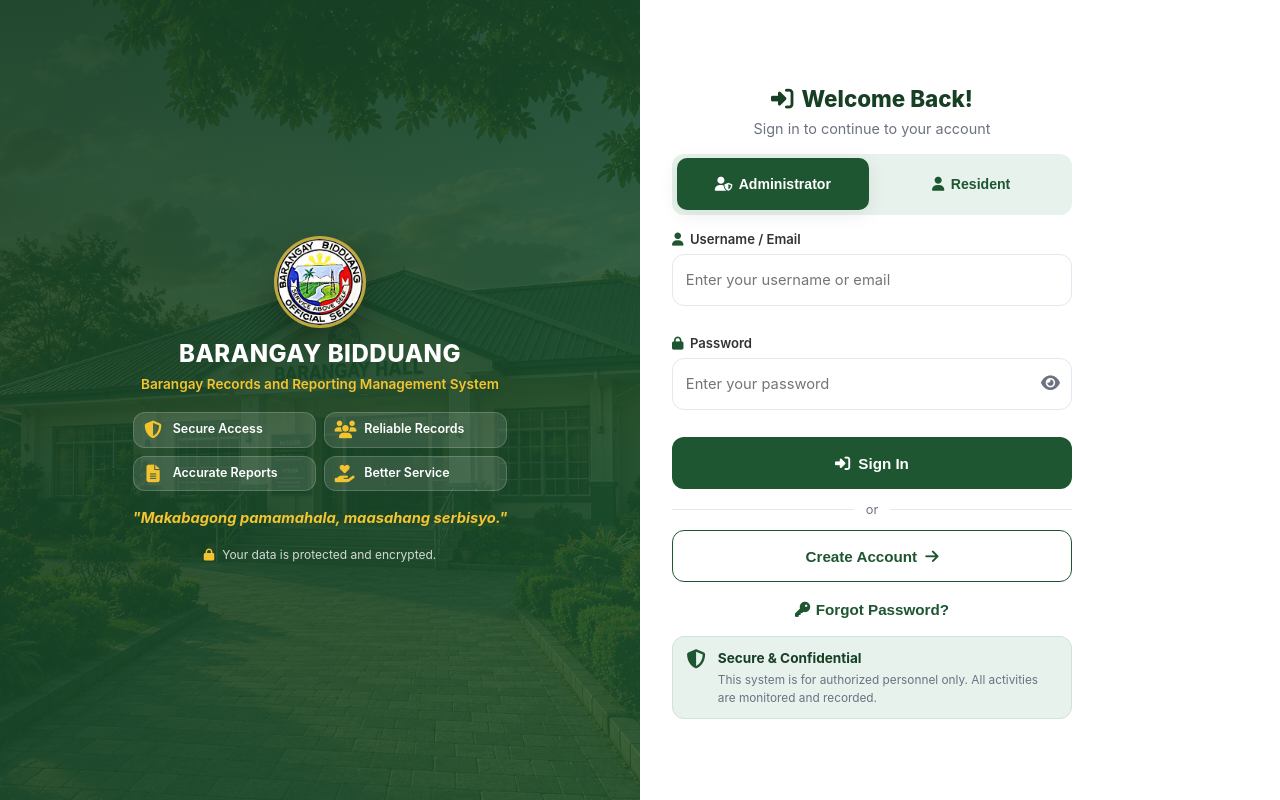
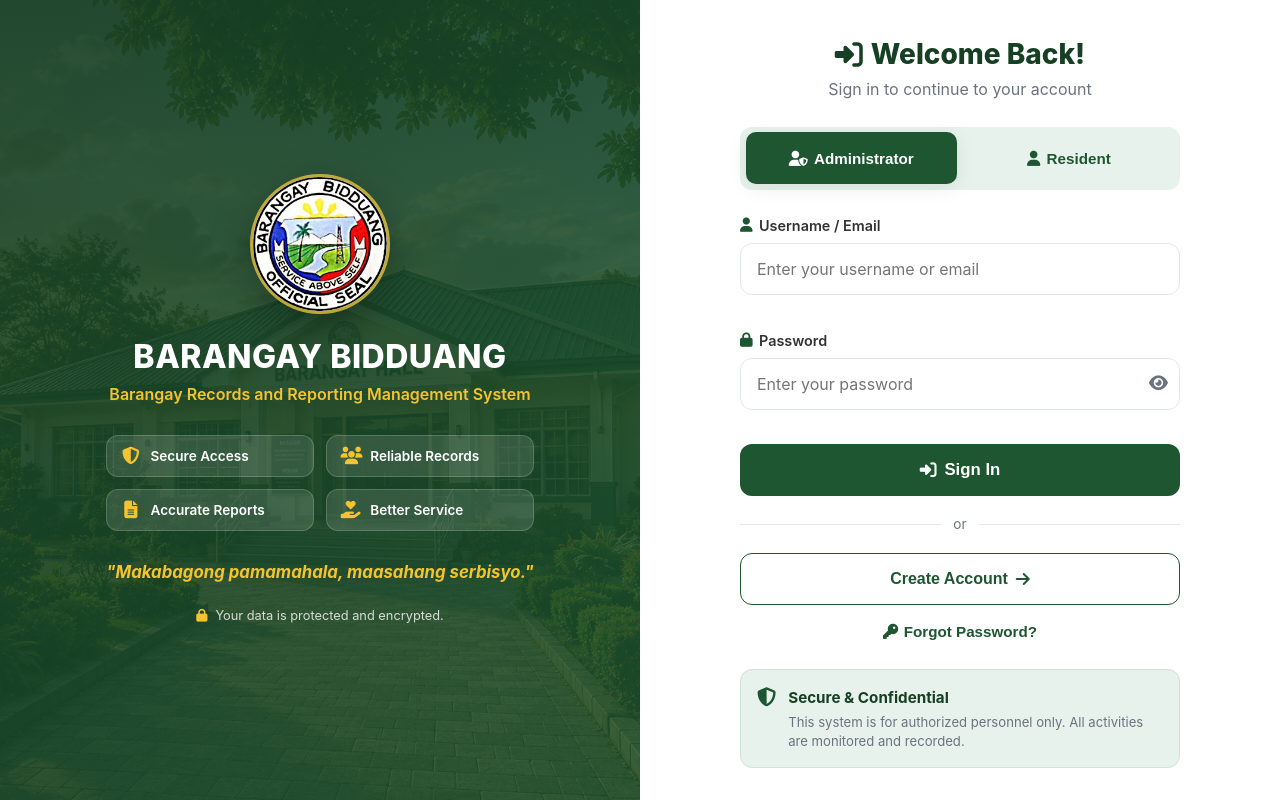
Before and after one commit to Jeford1005/Barangay_System1, a PHP site: page /login.php in a window 1280 px wide. Run offline with PHP 8.4, Linux system fonts and the light colour scheme; data that the repository does not hold is empty; some libraries are stand-ins or nearby versions.

Commit message:
Revert desktop compact-login CSS (back to original spacing)

```diff
--- a/assets/css/login.css
+++ b/assets/css/login.css
@@ -377,38 +377,6 @@ body {
 .pw-strength li i { color: var(--primary); }
 .pw-strength li.met i { color: #16A34A; }
 
-/* ===== Desktop / Laptop: compact form (no scroll) ===== */
-@media (min-width: 1025px) {
-    .auth-left { padding: 1.5rem 2rem; }
-    .auth-right { padding: 1.25rem 2rem; align-items: flex-start; }
-    .brand-content { max-width: 380px; }
-    .seal-circle { width: 92px; height: 92px; margin-bottom: .75rem; }
-    .brand-content h1 { font-size: 1.5rem; }
-    .brand-content .brand-sub { font-size: .85rem; }
-    .feature-grid { gap: .5rem; margin: 1rem 0; }
-    .feature-badge { padding: .5rem .6rem; }
-    .feature-badge span { font-size: .78rem; }
-    .tagline-banner { font-size: .92rem; margin-bottom: .9rem; }
-    .security-footer { font-size: .75rem; }
-
-    .form-panel { max-width: 400px; }
-    .form-header { margin-bottom: .85rem; }
-    .form-header h2 { font-size: 1.4rem; }
-    .form-header p { font-size: .9rem; }
-    .role-switcher { margin-bottom: .85rem; padding: .3rem; }
-    .role-btn { padding: .55rem; font-size: .88rem; min-height: 44px; }
-    .form-group { margin-bottom: .6rem; }
-    .form-group label { font-size: .82rem; margin-bottom: .25rem; }
-    .form-group input, .form-group select { padding: .6rem .8rem; font-size: .92rem; min-height: 44px; }
-    .btn-submit, .btn-outline { padding: .65rem; font-size: .95rem; min-height: 44px; }
-    .form-divider { margin: .65rem 0; font-size: .8rem; }
-    .form-footer { margin-top: .6rem; font-size: .88rem; }
-    .security-callout { margin-top: .85rem; padding: .7rem .85rem; }
-    .security-callout h4 { font-size: .85rem; }
-    .security-callout p { font-size: .74rem; }
-    .pw-strength { font-size: .76rem; padding: .6rem .8rem; }
-}
-
 /* ===== Responsive ===== */
 @media (max-width: 1024px) {
     .auth-container { flex-direction: column; }
```
